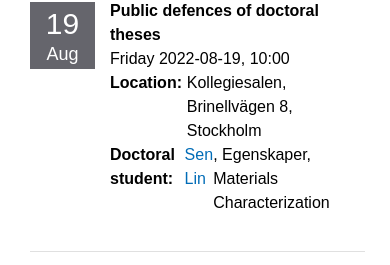
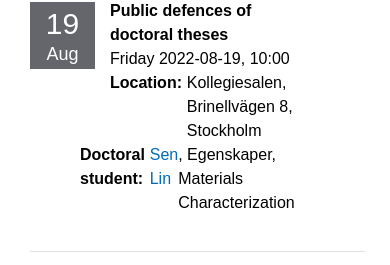
Before and after one commit to SwedishProjects/KTH-University, a React (Create React App) app: page / in a window 390 px wide. Shown: the part 4845-5110 px from the top of the page. Built offline with nearby package versions, Linux system fonts and the light colour scheme.

Commit message:
feat (KTH) : responsive Calendar

```diff
--- a/src/Components/Calendar/Components/CalendarBox/CalendarBox.tsx
+++ b/src/Components/Calendar/Components/CalendarBox/CalendarBox.tsx
@@ -32,7 +32,10 @@ function CalendarBox(props: info){
      sx={{display:"flex",justifyContent:"flex-start",alignItems:"start",}}
      >
     <CalendarDate  day={props.day} month={props.month}/>
-    <CalendarInfo title={props.title} date={props.date} location={props.location} />
+
+          <CalendarInfo title={props.title} date={props.date} location={props.location} />
+
+
 
 
 </Box>
--- a/src/Components/Calendar/Components/CalendarInfo/CalendarInfo.tsx
+++ b/src/Components/Calendar/Components/CalendarInfo/CalendarInfo.tsx
@@ -16,11 +16,11 @@ import {
 function  CalendarInfo(props: CalendarInfoProps ){
     return (
         <Box
+        sx={{
+        // marginLeft:(props.title==="Public defences of doctoral theses") ?{xs:"-20px",lg:"0"} : "0",
+        width:(props.title==="Public defences of doctoral theses") ?{xs:"60%",lg:"100%"} : "100"
 
-        ///with media quary in galaxy fold last calendar  by changed
-    //  sx={{
-    //   marginRight:(props.title==="Public defences of doctoral theses") ? {xs:"-10px"} :{xs:"0"},
-    //  }}
+       }}
         >
               <Typography
        sx={CalendarEventInfo}
@@ -65,6 +65,9 @@ function  CalendarInfo(props: CalendarInfoProps ){
      <Box
      sx={{display:(props.title==="Public defences of doctoral theses") ? "flex" :"none",
      justifyContent:"flex-start",alignItems:"start",
+     marginLeft:{xs:"-30px",sm:"0",md:"0",lg:"0"},
+
+    //  paddingRight:{xs:"0px",lg:"0"}
 
     }}
      >
@@ -78,6 +81,7 @@ function  CalendarInfo(props: CalendarInfoProps ){
        color: "#000",
        lineHeight:" 1.5",
        paddingRight:"0.3rem"
+
       }}
        >
          Doctoral student:
```
